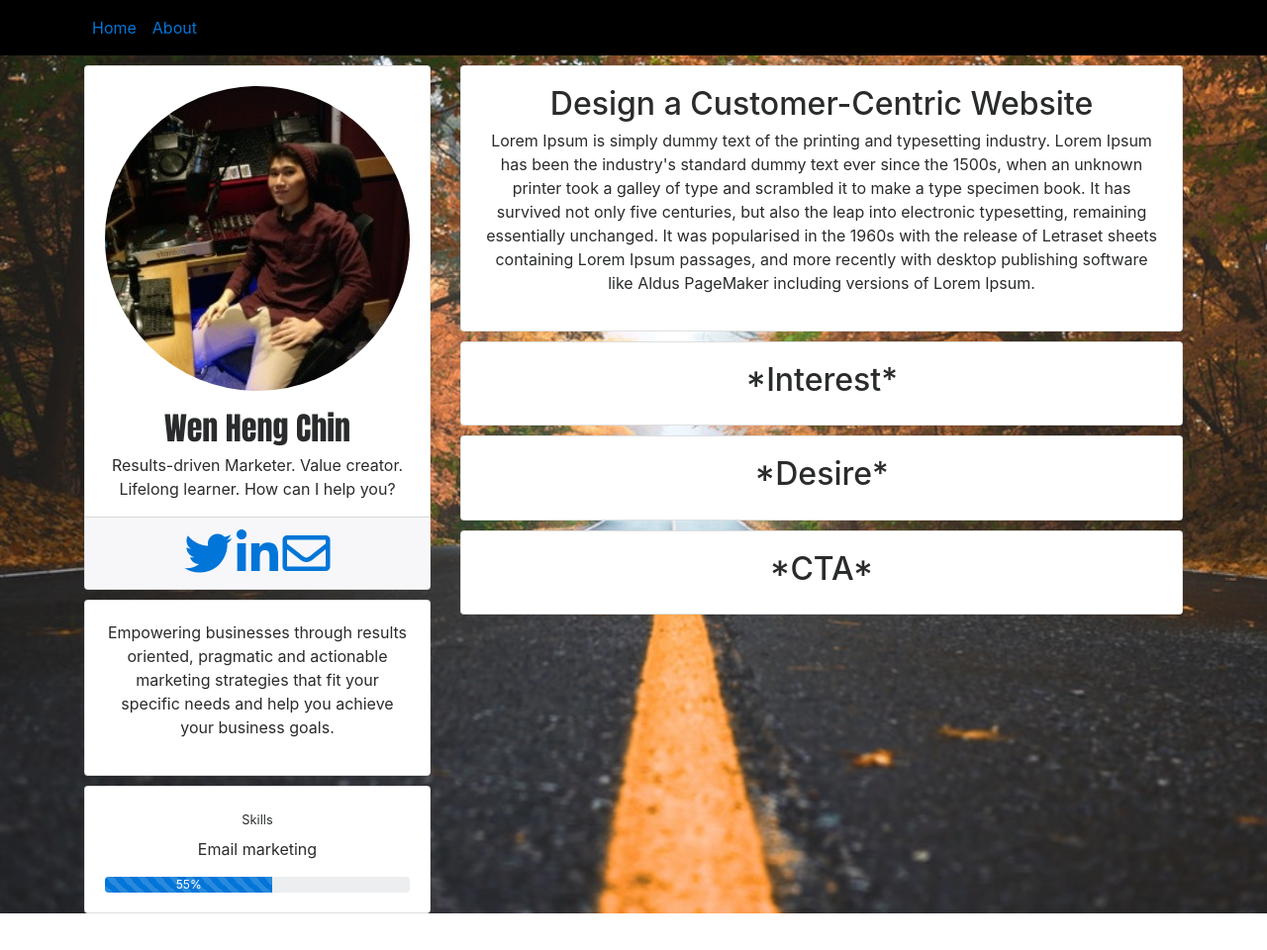
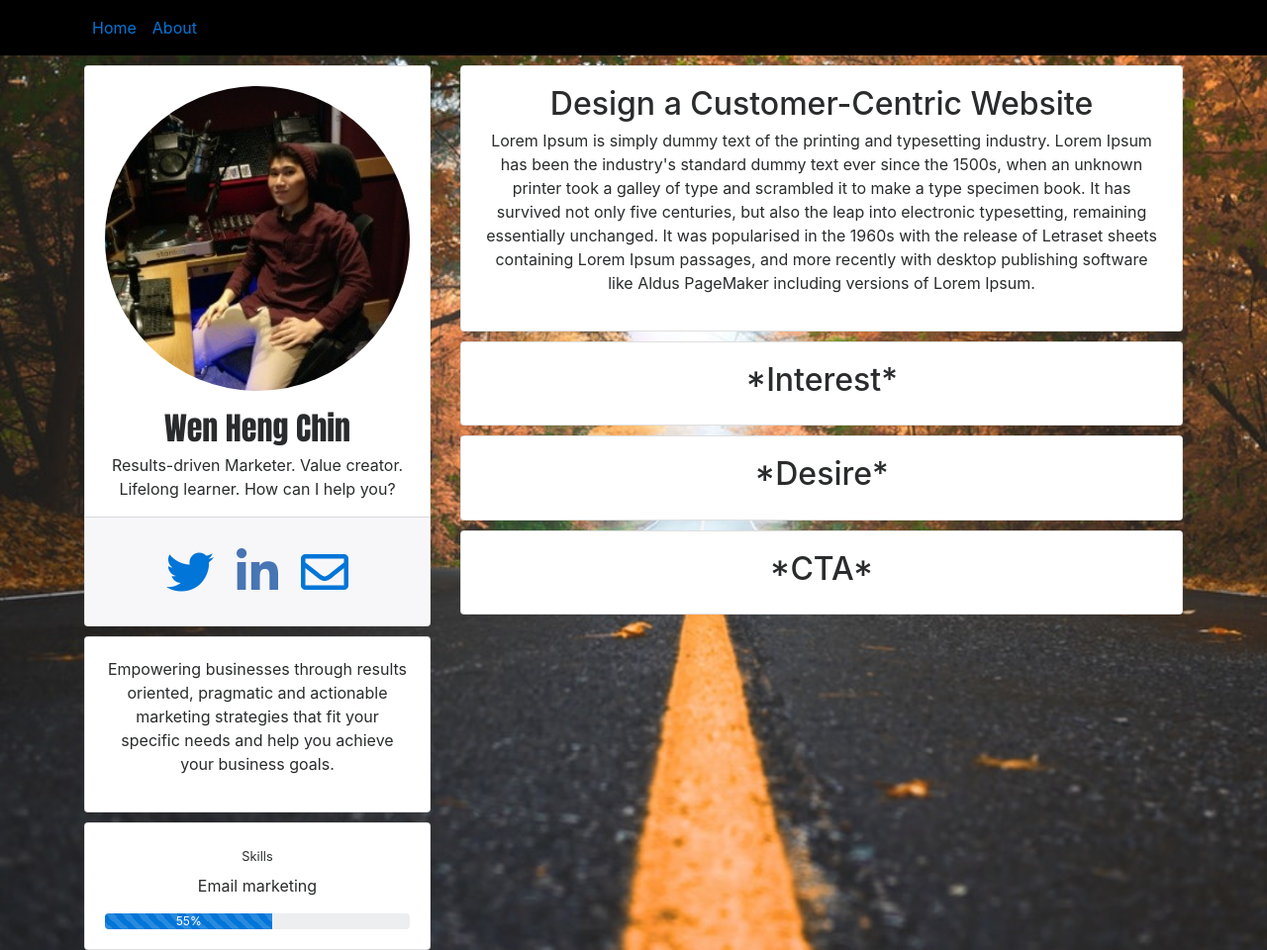
Before and after one commit to wenhengchin/wenhengchin.github.io, a plain HTML site: page about.html in a window 1280 px wide. Shown: the whole page at 99% size. Before the commit the page ends 923 px from the top, so only its background shows below. Drawn offline with nearby package versions, Linux system fonts and the light colour scheme.

Commit message:
Added spacing to LinkedIn, changed its color.

```diff
--- a/about.html
+++ b/about.html
@@ -35,7 +35,7 @@
 					<div class="card-footer">
 						<a href="https://twitter.com/wenhengC" target="_blank"><i class="fab fa-twitter fa-3x"></i>
 						</a>
-						<a href="https://www.linkedin.com/in/wen-heng-chin-ba78b4141/"><i class="fab fa-linkedin-in fa-3x"></i>
+						<a href="https://www.linkedin.com/in/wen-heng-chin-ba78b4141/"><i class="fab fa-linkedin-in fa-3x linkedinIcon"></i>
 						</a>
 						<a href="mailto:cwheng2683@gmail.com"><i class="far fa-envelope fa-3x"></i>
 						</a>
--- a/css/style.css
+++ b/css/style.css
@@ -3,6 +3,7 @@
 }
 .linkedinIcon{
 	color: #4875B4;
+	padding: 6%;
 }
 body{
 
```
